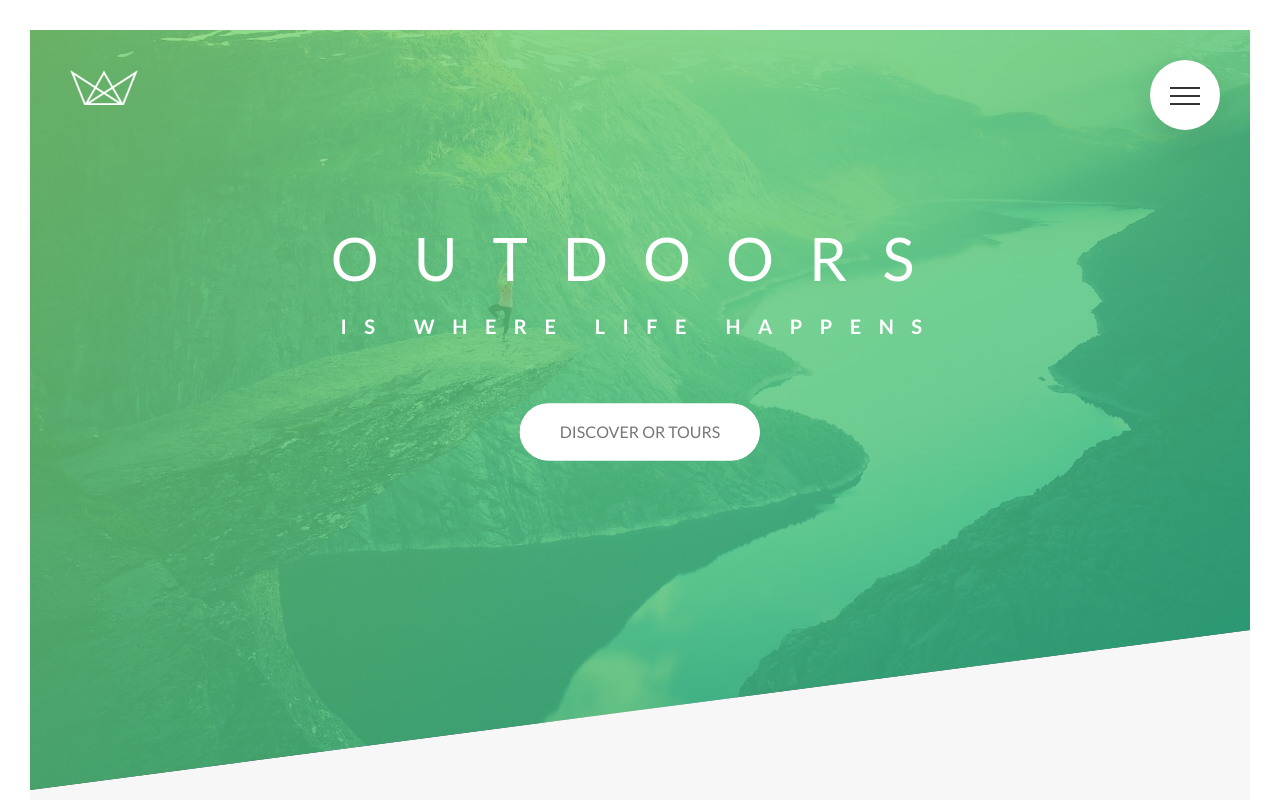
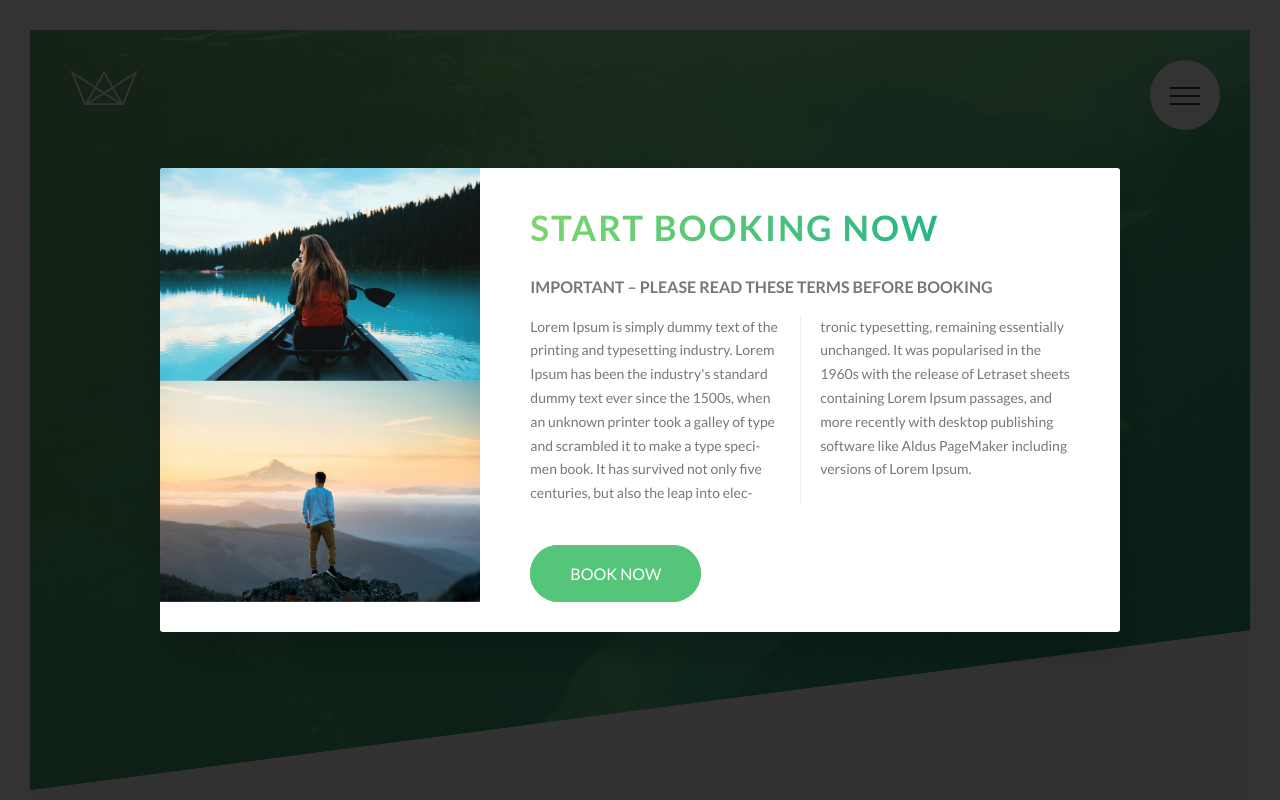
Before and after one commit to Larrygf02/project-css, a website: page index.html in a window 1280 px wide. Shown: the top 800 px of the page. Drawn offline with Linux system fonts and the light colour scheme.

Commit message:
building popup

```diff
--- a/index.html
+++ b/index.html
@@ -352,6 +352,26 @@
             </div>
         </div>
     </footer>
+    <div class="popup">
+        <div class="popup__content">
+            <div class="popup__left">
+                <img src="img/nat-8.jpg" alt="Tour photo" class="popup__img">
+                <img src="img/nat-9.jpg" alt="Tour photo" class="popup__img">
+            </div>
+            <div class="popup__right">
+                <h2 class="heading-secondary u-margin-bottom-small">Start booking now</h2>
+                <h3 class="heading-tertiary u-margin-bottom-small">Important &ndash; Please read these terms before booking</h3>
+                <p class="popup__text">
+                    Lorem Ipsum is simply dummy text of the printing and typesetting industry. Lorem Ipsum has been the industry's standard dummy text ever
+                    since the 1500s, when an unknown printer took a galley of type and scrambled it to make a type specimen book.
+                    It has survived not only five centuries, but also the leap into electronic typesetting, remaining essentially unchanged.
+                    It was popularised in the 1960s with the release of Letraset sheets containing Lorem Ipsum passages, and more recently with
+                    desktop publishing software like Aldus PageMaker including versions of Lorem Ipsum.
+                </p>
+                <a href="#" class="btn btn--green">Book now</a>
+            </div>
+        </div>
+    </div>
 </body>
 
 </html>
--- a/sass/abstracts/_mixins.scss
+++ b/sass/abstracts/_mixins.scss
@@ -5,3 +5,10 @@
         clear: both;
     }
 }
+
+@mixin absCenter {
+    position: absolute;
+    top: 50%;
+    left: 50%;
+    transform: translate(-50%, -50%);
+}
--- /dev/null
+++ b/sass/components/_popup.scss
@@ -0,0 +1,54 @@
+.popup {
+    height: 100vh;
+    width: 100%;
+    position: fixed;
+    top: 0;
+    left: 0;
+    background-color: rgba($color-black, .8);
+    z-index: 9999;
+
+    &__content {
+        @include absCenter;
+        width: 75%;
+        background-color: $color-white;
+        box-shadow: 0 2rem 4rem rgba($color-black, .2);
+        border-radius: 3px;
+        display: table;
+        overflow: hidden;
+    }
+
+    &__left {
+        width: 33.3%;
+        display: table-cell;
+    }
+
+    &__right {
+        width: 66.5%;
+        display: table-cell;
+        vertical-align: middle;
+        padding: 3rem 5rem;
+    }
+
+    &__img {
+        display: block;
+        width: 100%;
+    }
+
+    &__text {
+        font-size: 1.4rem;
+        margin-bottom: 4rem;
+
+        -moz-column-count: 2;
+        -moz-column-gap: 4rem;
+        -moz-column-rule: 1px solid $color-grey-light-2;
+
+        column-count: 2;
+        column-gap: 4rem;
+        column-rule: 1px solid $color-grey-light-2;
+
+        -moz-hyphens: auto;
+        -ms-hyphens: auto;
+        -webkit-hyphens: auto;
+        hyphens: auto;
+    }
+}
--- a/sass/main.scss
+++ b/sass/main.scss
@@ -13,6 +13,7 @@
 @import "components/compositions";
 @import "components/feature-box";
 @import "components/form";
+@import "components/popup";
 @import "components/storie";
 
 @import "layout/footer";
```
Also changed, not shown: css/style.css.
